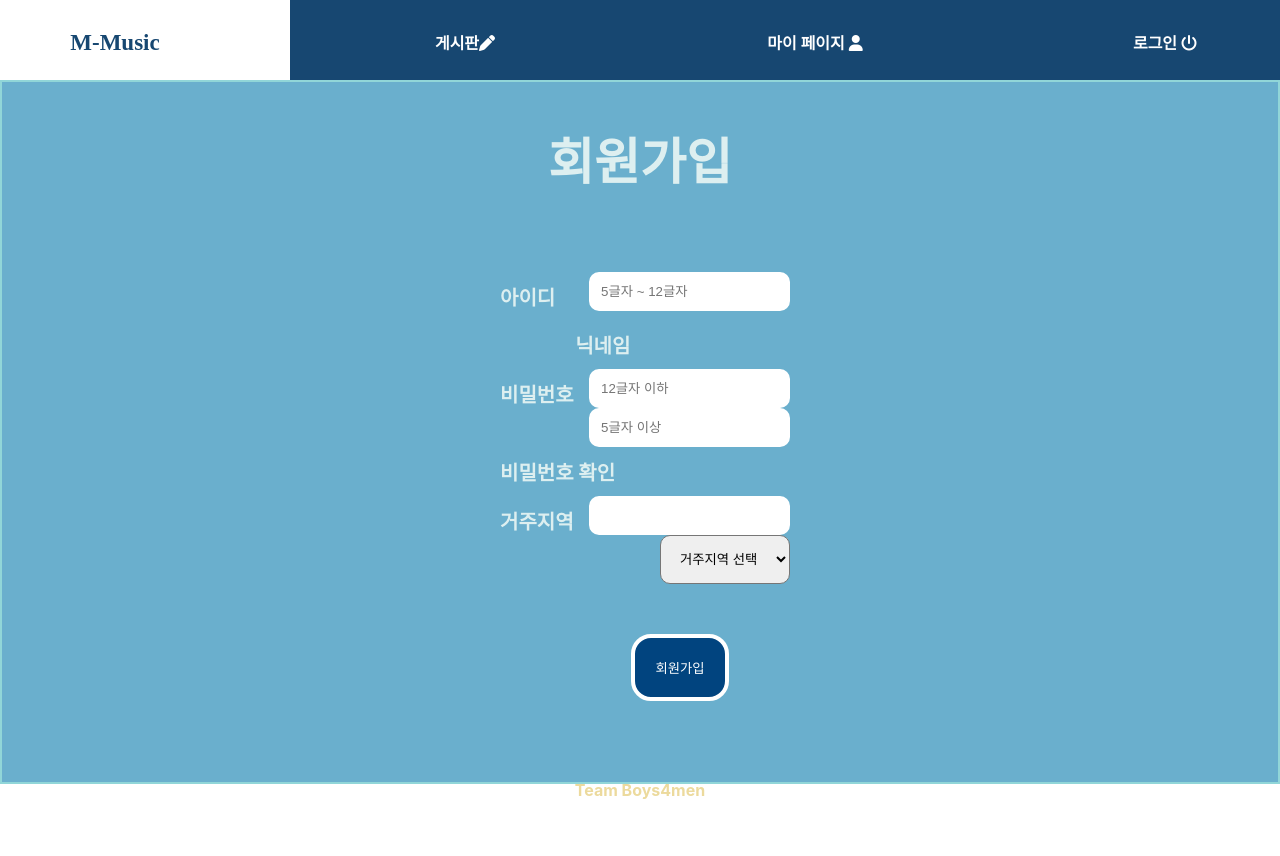
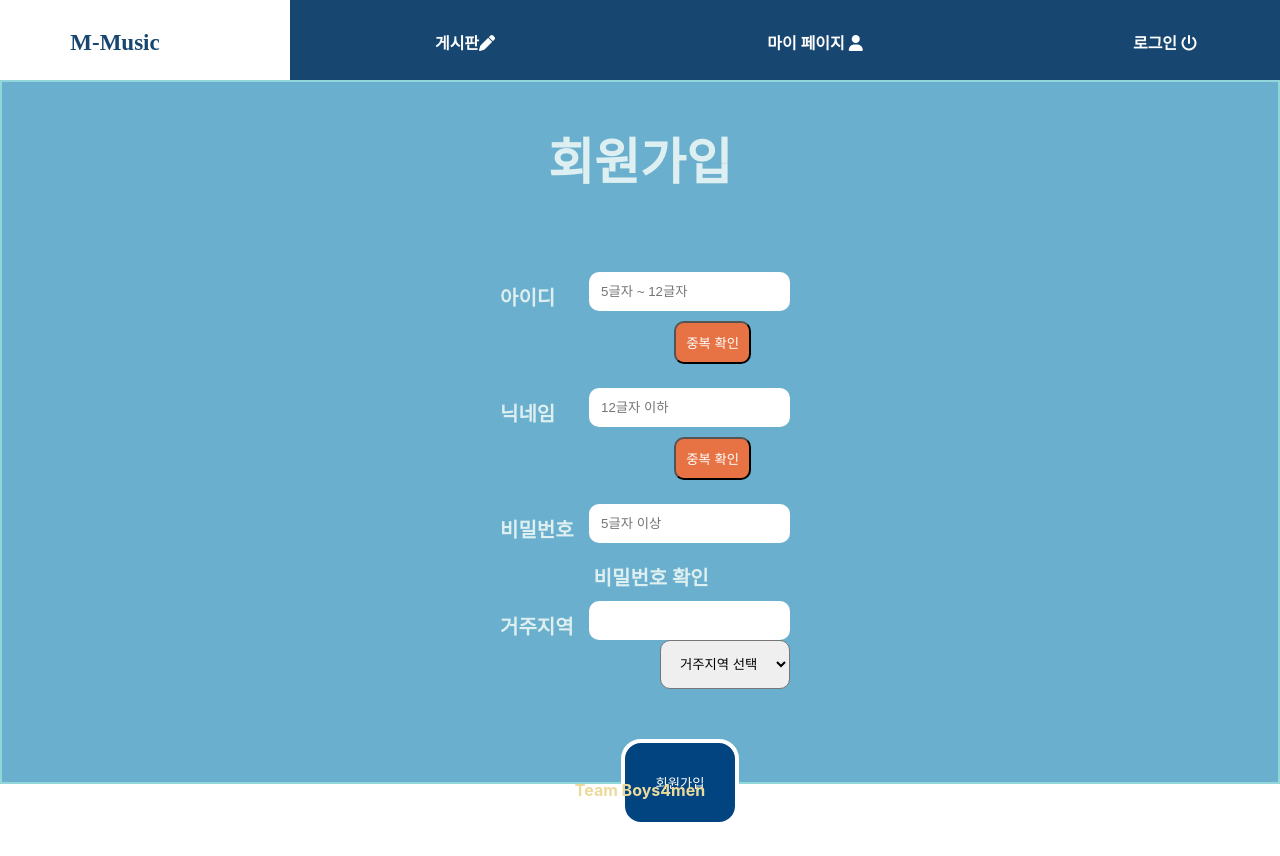
Before and after one commit to rkstpwlwo/Boys4Men, a React (Create React App) app in the folder client/: page /Signup in a window 1280 px wide. Shown: the top 856 px of the page. Before the commit the page ends 800 px from the top, so only its background shows below. Built offline with nearby package versions, Linux system fonts and the light colour scheme.

Commit message:
Edit user Part

```diff
--- a/client/src/App.css
+++ b/client/src/App.css
@@ -63,7 +63,7 @@
 }
 .signupPage2 {
   margin: 0 auto;
-
+  /* border: 2px solid black; */
   padding: 30px;
   width: 300px;
 }
@@ -79,10 +79,12 @@
   float: right;
 }
 .signupPage2 > button {
+  margin-top: 10px;
+  margin-left: 70px;
   padding: 10px;
-  background-color: #cbd9f7;
+  background-color: #e77345;
+  border-radius: 10px;
   cursor: pointer;
-
   color: white;
 }
 #region {
@@ -99,7 +101,7 @@
   border-radius: 20px;
   margin-top: 50px;
   margin-left: 80px;
-  padding: 20px;
+  padding: 30px;
   color: white;
   cursor: pointer;
 }
@@ -109,6 +111,7 @@
 .Mypage {
   text-align: center;
   position: relative;
+  margin: 0 auto;
   height: 900px;
   width: 100%;
   background-color: #6aafcd;
--- a/client/src/App.js
+++ b/client/src/App.js
@@ -13,8 +13,6 @@ import Board from "./Pages/board/Board";
 import Writing from "./Pages/board/Writing";
 import axios from "axios";
 import MbtiRouter from "./Pages/MbtiPage/MbtiPage";
-
-
 
 function App() {
   const [isLogin, setLogin] = useState(false);
@@ -61,19 +59,26 @@ function App() {
     "부산",
     "제주도",
   ];
+
+  const [post, setpost] = useState(null);
+  // 특정 게시물의 내용을 조회하는 API
+  function ReadBoard() {
+    // axios.get("url/post/:postid",{headers : {Authorization : `Bearer ${accessToken}`}}).then((result) => {
+    //   setpost({id  ,writer , mbti,title,content,sameUser })
+    // })
+  }
   return (
     <div>
       <BrowserRouter>
         <div>
           <Nav isLogin={isLogin} LogoutHandler={LogoutHandler} />
           {/* mbti 탭 */}
-
         </div>
         <div>
           <Switch>
             <div>
               <Route exact path="/">
-              <MbtiRouter/>
+                <MbtiRouter />
               </Route>
               <Route path="/board">
                 <Board accessToken={accessToken} isLogin={isLogin} />
@@ -90,9 +95,7 @@ function App() {
               <Route path="/Writing">
                 <Writing />
               </Route>
-              <Route path="/SurveyLink">
-                {/* <SurveyLink /> */}
-              </Route>
+              <Route path="/SurveyLink">{/* <SurveyLink /> */}</Route>
             </div>
           </Switch>
           <Footer />
--- a/client/src/Pages/Mypage.js
+++ b/client/src/Pages/Mypage.js
@@ -125,8 +125,7 @@ function Mypage({ accessToken, region }) {
             onClick={() => {
               // 비밀번호가 맞는지 확인
               // 실패하면 비밀번호가 틀렸다고 띄움
-              // axios.delete(url,{headers : {Authoriation : `Bearer ${accessToken}`}})
-              // 성공하면 홈화면으로 렌더링 (로그아웃된 상태로)
+              // deleteUserInfo()
             }}
           >
             확인
@@ -282,6 +281,7 @@ function Mypage({ accessToken, region }) {
               }}
             >
               확인
+              {/* onClick={() => {}} */}
             </button>
           </div>
         ) : (
--- a/client/src/Pages/Signup.js
+++ b/client/src/Pages/Signup.js
@@ -75,6 +75,8 @@ function Signup({ region }) {
           maxLength="12"
           onChange={inputuserId}
         ></input>
+        <button>중복 확인</button>
+        {/* onClick={() => {idCheck()}} */}
         <br />
         <br />
         <span>닉네임</span>
@@ -84,6 +86,8 @@ function Signup({ region }) {
           maxLength="12"
           onChange={inputUsername}
         ></input>
+        <button>중복 확인</button>
+        {/* onClick={() => {nameCheck()}} */}
         <br />
         <br />
         <span>비밀번호</span>
@@ -152,9 +156,13 @@ function Signup({ region }) {
               if (password.password !== checkpassword.checkpassword) {
                 return alert("비밀번호를 다시 확인해주세요"); // 비밀번호 확인
               } else {
-                // window.location.assign("localhost:3000/SurveyLink");
+                // signup()함수 실행
+                // window.location.assign("localhost:3000/Login");
+                // window.location.assign(window.location.origin+'/Login');
               }
               // 유효성 검사 끝나면 회원가입 완료와 함께 axios.post로 서버에 유저정보를 보냄(signup 함수)
+              // 로그인페이지로 렌더링
+              // <Link to="">
             }}
           >
             회원가입
--- a/client/src/Pages/board/Board.js
+++ b/client/src/Pages/board/Board.js
@@ -8,13 +8,17 @@ function Board({ accessToken, isLogin }) {
   const [posts, setposts] = useState(null);
   function MbtiPost(accessToken) {
     axios
-      .get("url", { headers: { Authorization: `Bearer ${accessToken}` } })
+      .get("url/post?/category=카테고리이름", {
+        headers: { Authorization: `Bearer ${accessToken}` },
+      })
       .then((result) => {});
   }
 
   // 특정 게시물의 내용을 조회하는 API (글을 클릭했을 때 내용이 나옴)
   function Content(accessToken) {
-    axios.get("url", { headers: { Authorization: `Bearer ${accessToken}` } });
+    axios.get("url/post/:postId", {
+      headers: { Authorization: `Bearer ${accessToken}` },
+    });
   }
 
   const mbti = [
@@ -57,8 +61,10 @@ function Board({ accessToken, isLogin }) {
       <div className="Posts">
         <div id="writer">Kim</div>
         <div id="MBTI">ENFP</div>
+        {/* <Link to="/Writing"> */}
         <div id="title">야호 첫글</div>
         {/* onClick 이벤트 */}
+        {/* </Link>*/}
         <div id="date">오늘</div>
       </div>
       <div className="Posts">
```
Also changed, not shown: client/src/Pages/Survey.js (deleted).
